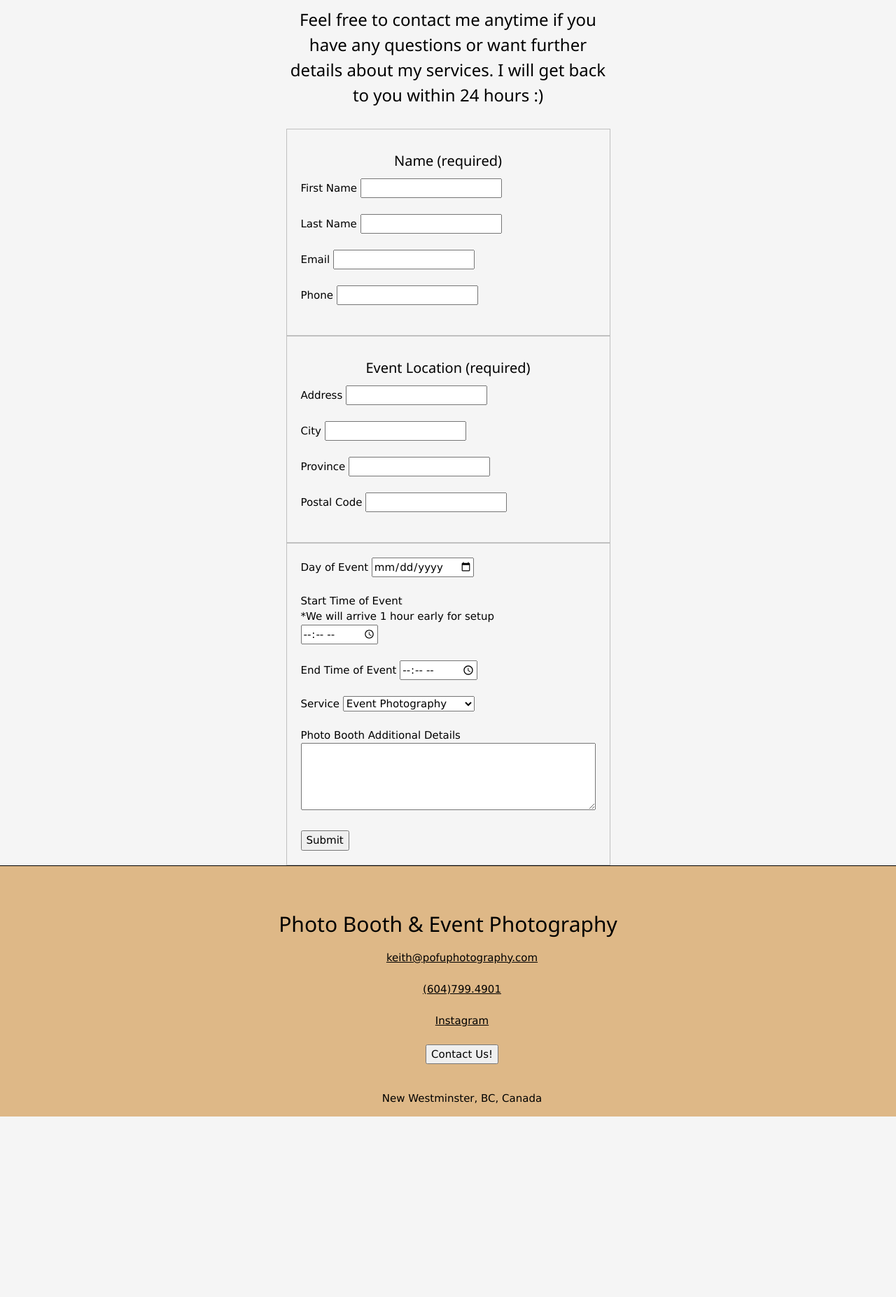
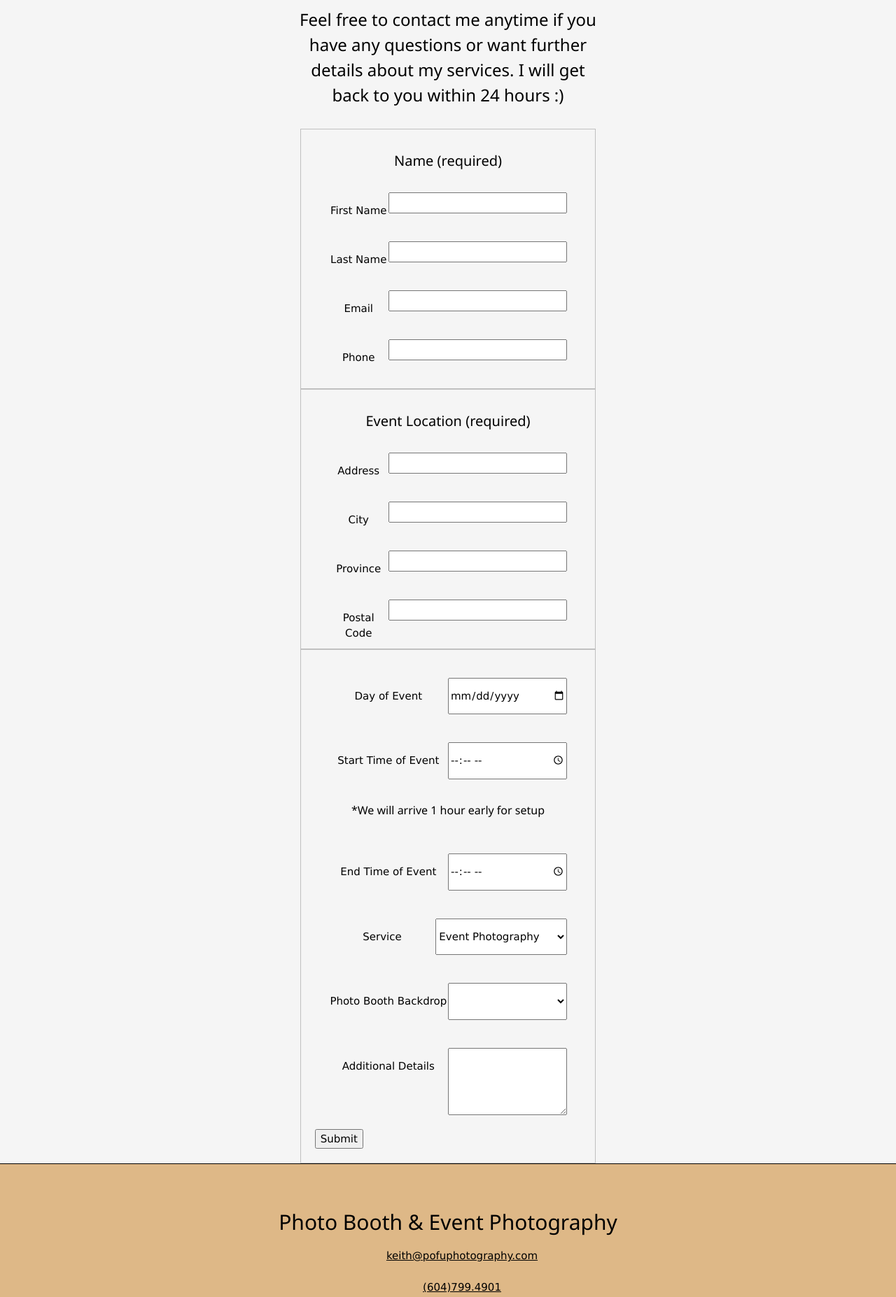
Before and after one commit to jayden-2ang/Pofu-Website-Dev-Project, a PHP site: page /templates/contact.php in a window 1280 px wide. Shown: the part 171-2025 px from the top of the page at 70% size. Before the commit the page ends 1767 px from the top, so only its background shows below. Run offline with PHP 8.4, Linux system fonts and the light colour scheme; lists and menus that the app fills with data are empty.

Commit message:
Improve form layout

```diff
--- a/index.css
+++ b/index.css
@@ -137,9 +137,23 @@ footer ul{
     grid-column: 2/3;
 }
 
+.forms #forms1 label{
+    display: grid;
+    grid-template-columns: 1fr 3fr;
+    grid-template-rows: 30px;
+    padding: 20px;
+}
+
 .forms #forms2{
     grid-row: 3/4;
     grid-column: 2/3;
+}
+
+.forms #forms2 label{
+    display: grid;
+    grid-template-columns: 1fr 3fr;
+    grid-template-rows: 30px;
+    padding: 20px;
 }
 
 .forms #forms3{
@@ -147,6 +161,19 @@ footer ul{
     grid-column: 2/3;
 }
 
+.forms #forms3 label{
+    display: grid;
+    grid-template-columns: 1fr 1fr;
+    grid-template-rows: 1fr;
+    padding: 20px;
+}
+
+.forms #forms3 label h6{
+    display: grid;
+    grid-column: 1/3;
+    justify-self: center;
+}
+
 .forms fieldset{
     padding: 20px;
 }
--- a/templates/contact.php
+++ b/templates/contact.php
@@ -40,78 +40,80 @@
             <fieldset id="forms1">
                 <h4>Name (required)</h4>
                 <label>
-                    First Name
+                    <p>First Name</p>
                     <input type="text" name="fname" required>
                     <?php the_validation_message('fname'); ?>
-                </label><br><br>
+                </label>
                 <label>
-                    Last Name
+                    <p>Last Name</p>
                     <input type="text" name="lname" required>
                     <?php the_validation_message('lname'); ?>
-                </label><br><br>
+                </label>
                 <label>
-                    Email
+                    <p>Email</p>
                     <input type="email" name="email" required>
                     <?php the_validation_message('email'); ?>
-                </label><br><br>
+                </label>
                 <label>
-                    Phone
+                    <p>Phone</p>
                     <input type="tel" name="phone" required>
                     <?php the_validation_message('phone'); ?>
-                </label><br><br>
+                </label>
             </fieldset>
             <fieldset id="forms2">
                 <h4>Event Location (required)</h4>
                 <label>
-                    Address
+                    <p>Address</p>
                     <input type="text" name="location" required>
                     <?php the_validation_message('address'); ?>
-                </label><br><br>
+                </label>
                 <label>
-                    City
+                    <p>City</p>
                     <input type="text" name="city" required>
                     <?php the_validation_message('city'); ?>
-                </label><br><br>
+                </label>
                 <label>
-                    Province
+                    <p>Province</p>
                     <input type="text" name="province" required>
                     <?php the_validation_message('province'); ?>
-                </label><br><br>
+                </label>
                 <label>
-                    Postal Code
+                    <p>Postal Code</p>
                     <input type="text" name="postal" required>
                     <?php the_validation_message('postal'); ?>
-                </label><br><br>
+                </label>
             </fieldset>
             <fieldset id="forms3">
                 <label>
-                    Day of Event
+                    <p>Day of Event</p>
                     <input type="date" name="date" required>
-                </label><br><br>
+                </label>
                 <label>
-                    Start Time of Event <br> *We will arrive 1 hour early for setup <br>
+                    <p>Start Time of Event</p>
                     <input type="time" name="start" required>
-                </label><br><br>
+                    <br><h6>*We will arrive 1 hour early for setup</h6>
+                </label>
                 <label>
-                    End Time of Event
+                    <p>End Time of Event</p>
                     <input type="time" name="end" required>
-                </label><br><br>
+                </label>
                 <label>
-                    Service
+                    <p>Service</p>
                     <select name="service" required>
                         <option value="photography">Event Photography</option>
                         <option value="wedding">Wedding Photography</option>
                         <option value="photobooth">Photo Booth</option>
                         <option value="other">Other</option>
                     </select>
-                </label><br><br>
-                <label>
-                    Photo Booth
                 </label>
                 <label>
-                    Additional Details
+                    <p>Photo Booth Backdrop</p>
+                    <select></select>
+                </label>
+                <label>
+                    <p>Additional Details</p>
                     <textarea id="details" name="details" rows="4" cols="50"></textarea>
-                </label><br><br>
+                </label>
                 <input type="submit" value="Submit">
             </fieldset>
         </div>
```
